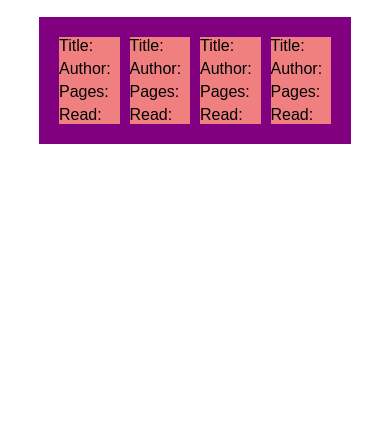
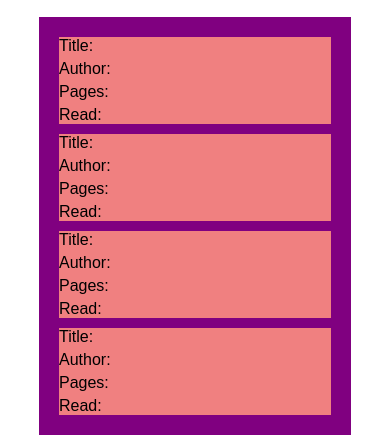
Before and after one commit to hamacodes/library, a plain HTML site: page index.html in a window 390 px wide. Shown: the part 477-912 px from the top of the page. Before the commit the page ends 844 px from the top, so only its background shows below. Drawn offline with Linux system fonts and the light colour scheme.

```diff
--- a/styles.css
+++ b/styles.css
@@ -52,9 +52,8 @@ form button:hover {
   background-color: purple;
   width: 80%;
   display: grid;
-  grid-template-columns: repeat(autofit, minmax(100px, 1fr));
-  grid-template-rows: repeat(autofit, 1fr);
-  grid-auto-flow: column;
+  grid-template-columns: repeat(auto-fit, minmax(200px, 1fr));
+  grid-auto-rows: 1fr;
   gap: 10px;
   padding: 20px;
 }
```
